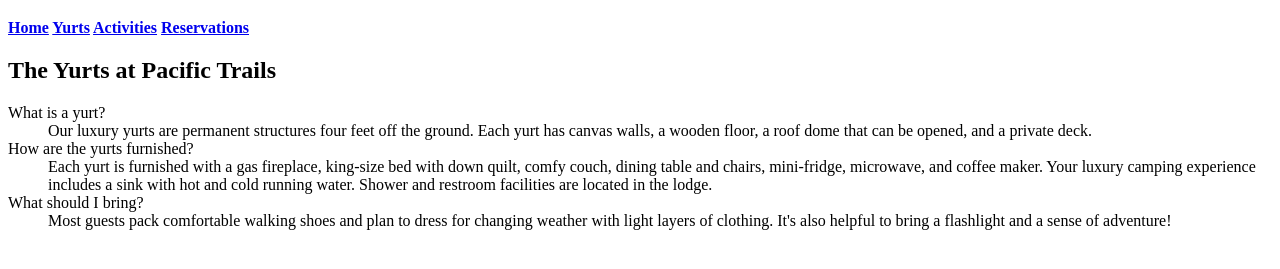
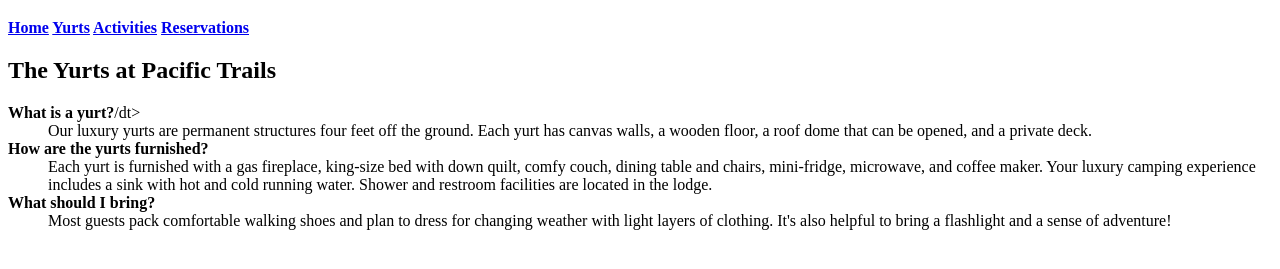
Before and after one commit to TragicSpider/Internet-Web-Dev--CIS133DA--master, a plain HTML site: page Week 2/Pacific Trails Resort/yurt.html in a window 1280 px wide. Shown: the part 61-330 px from the top of the page. Drawn offline with Linux system fonts and the light colour scheme.

Commit message:
commit on master

```diff
--- a/Week 2/Pacific Trails Resort/yurt.html
+++ b/Week 2/Pacific Trails Resort/yurt.html
@@ -24,13 +24,13 @@
         <h2>The Yurts at Pacific Trails</h2>
 
         <dl>
-            <dt>What is a yurt?</dt>
+            <dt><b>What is a yurt?</b>/dt>
             <dd>Our luxury yurts are permanent structures four feet off the ground. Each yurt has canvas walls, a wooden floor, a roof dome that can be opened, and a private deck.</dd>
 
-            <dt>How are the yurts furnished?</dt>
+            <dt><b>How are the yurts furnished?</b></dt>
             <dd>Each yurt is furnished with a gas fireplace, king-size bed with down quilt, comfy couch, dining table and chairs, mini-fridge, microwave, and coffee maker. Your luxury camping experience includes a sink with hot and cold running water. Shower and restroom facilities are located in the lodge.</dd>
 
-            <dt>What should I bring?</dt>
+            <dt><b>What should I bring?</b></dt>
             <dd>Most guests pack comfortable walking shoes and plan to dress for changing weather with light layers of clothing. It's also helpful to bring a flashlight and a sense of adventure!</dd>
 
         </dl>
```
